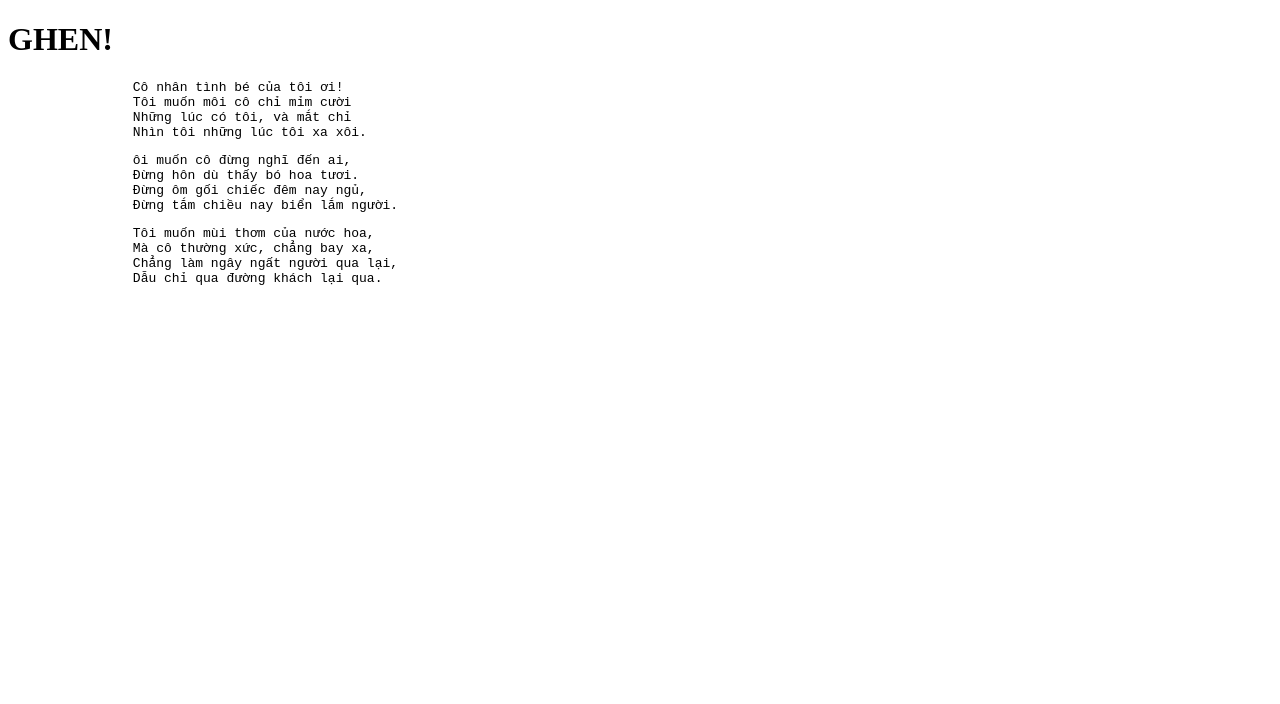
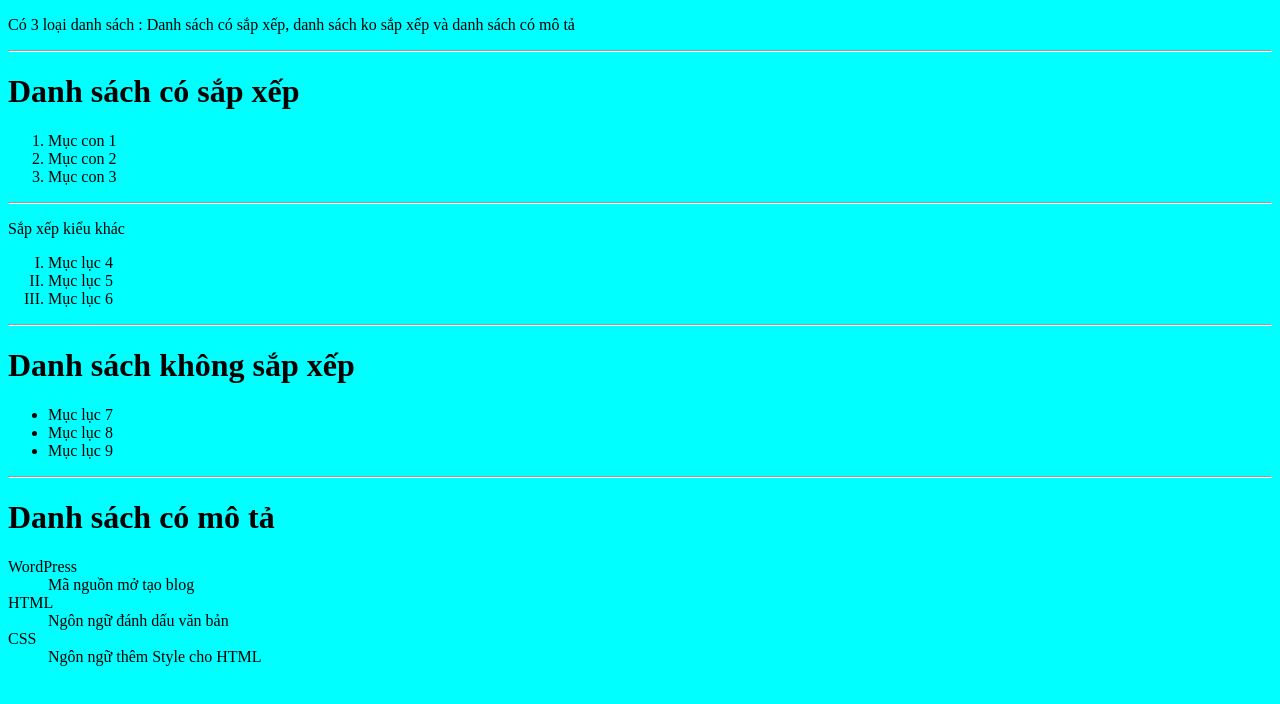
Before and after one commit to mtuanvu/HNUE_Excercises, a plain HTML site: page index.html in a window 1280 px wide. Drawn offline with Linux system fonts and the light colour scheme.

Commit message:
up
Exam2

```diff
--- a/index.html
+++ b/index.html
@@ -5,23 +5,33 @@
     <meta name="viewport" content="width=device-width, initial-scale=1.0">
     <title>Document</title>
 </head>
-<body>
-    <h1>GHEN!</h1>
-    <pre>
-                Cô nhân tình bé của tôi ơi!
-		Tôi muốn môi cô chỉ mỉm cười
-		Những lúc có tôi, và mắt chỉ
-		Nhìn tôi những lúc tôi xa xôi.</pre>
-		<pre>
-                ôi muốn cô đừng nghĩ đến ai,
-		Đừng hôn dù thấy bó hoa tươi.
-		Đừng ôm gối chiếc đêm nay ngủ,
-		Đừng tắm chiều nay biển lắm người.</pre>
-		<pre>
-                Tôi muốn mùi thơm của nước hoa,
-		Mà cô thường xức, chẳng bay xa,
-		Chẳng làm ngây ngất người qua lại,
-		Dẫu chỉ qua đường khách lại qua.</pre>
+<body style="background-color: aqua;">
+    <P>Có 3 loại danh sách : Danh sách có sắp xếp, danh sách ko sắp xếp và danh sách có mô tả</P> <hr>
+	<h1>Danh sách có sắp xếp</h1>
+	<ol>
+		<li>Mục con 1</li>
+		<li>Mục con 2</li>
+		<li>Mục con 3</li>
+	</ol><hr>
+	<p>Sắp xếp kiểu khác</p>
+	<ol type="I">
+		<li>Mục lục 4</li>
+		<li>Mục lục 5</li>
+		<li>Mục lục 6</li>
+	</ol><hr>
+	<h1>Danh sách không sắp xếp</h1>
+	<ul>
+		<li>Mục lục 7</li>
+		<li>Mục lục 8</li>
+		<li>Mục lục 9</li>
+	</ul><hr>
+	<h1>Danh sách có mô tả</h1>
+   <td>WordPress</td>
+	<dd>Mã nguồn mở tạo blog</dd>
+	<td>HTML</td>
+	<dd>Ngôn ngữ đánh dấu văn bản</dd>
+	<td>CSS</td>
+	<dd>Ngôn ngữ thêm Style cho HTML</dd>
 
 </body>
 </html>
```
